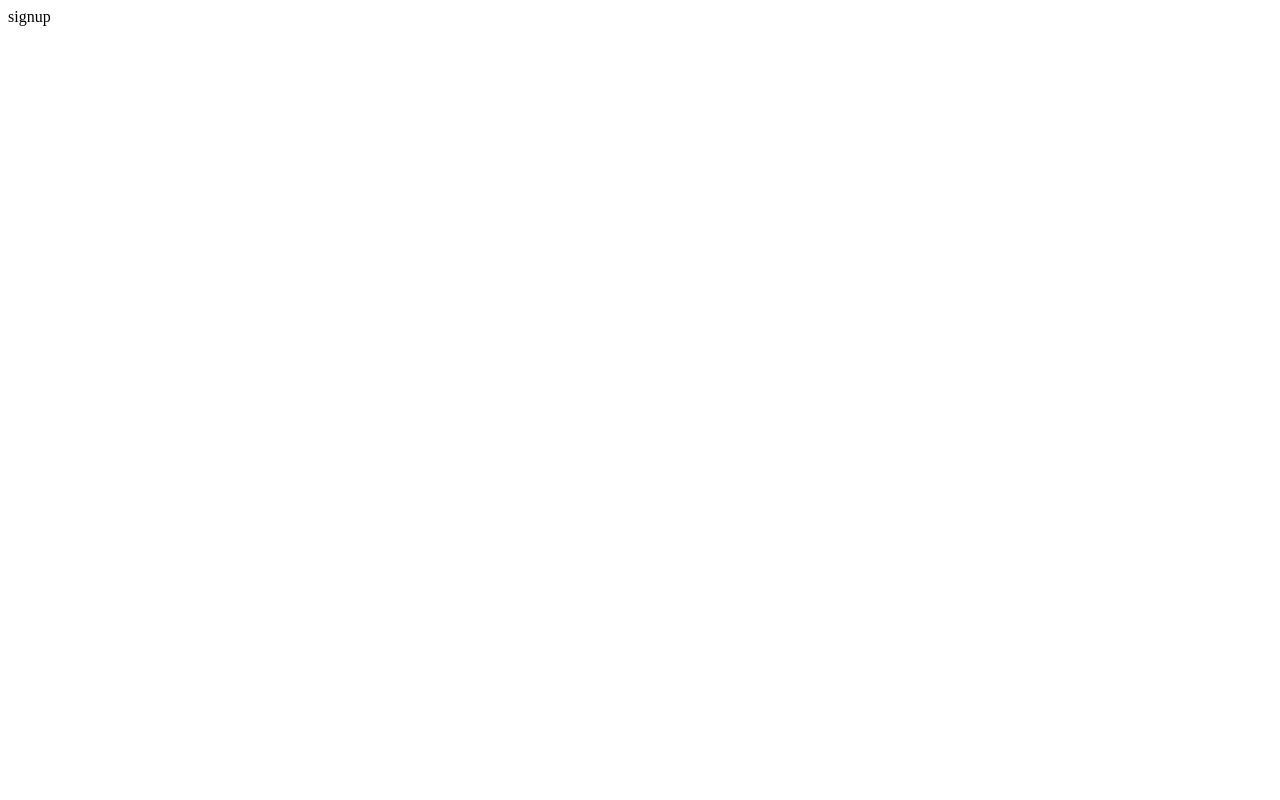
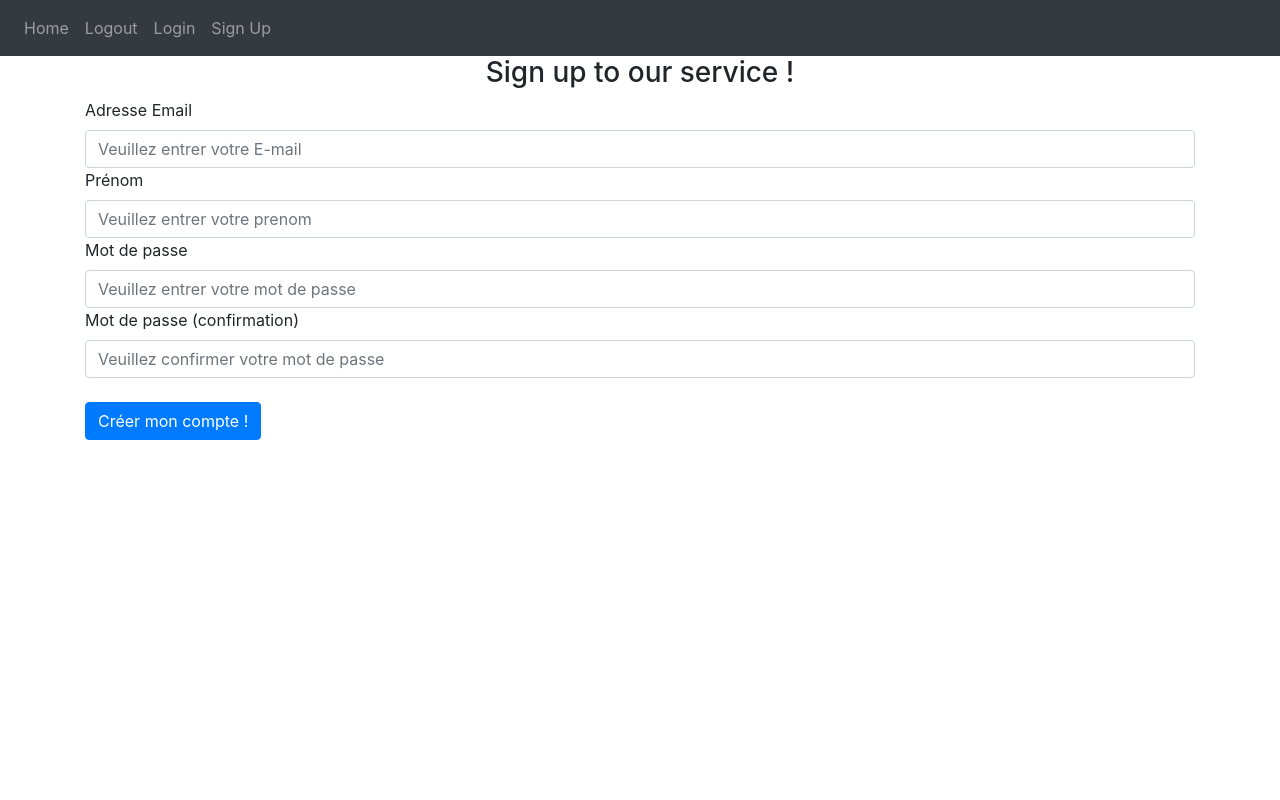
Before and after one commit to JosefBH/Notes, a Flask app: page /auth/signup in a window 1280 px wide. Before the commit the page is almost empty. Run offline with Flask 2, Linux system fonts and the light colour scheme; some libraries are stand-ins or nearby versions.

Commit message:
Added the signup page !

```diff
--- a/website/auth.py
+++ b/website/auth.py
@@ -1,15 +1,14 @@
-from flask import Blueprint
-
+from flask import Blueprint, render_template
 auth = Blueprint('auth', __name__)
 
 @auth.route('/login')
 def login():
-    return 'login'
+    return render_template("login.html")
 
 @auth.route('/signup')
 def signup():
-    return 'signup'
+    return render_template("signup.html")
 
 @auth.route('/logout')
 def logout():
-    return 'logout'
+    return render_template("home.html")
--- a/website/templates/base.html
+++ b/website/templates/base.html
@@ -26,6 +26,10 @@
             </div>
         </div>
     </nav>
+    <div class="container" >
+        {% block content %}
+        {% endblock %}
+    </div>
     <script src="https://code.jquery.com/jquery-3.2.1.slim.min.js"
         integrity="sha384-KJ3o2DKtIkvYIK3UENzmM7KCkRr/rE9/Qpg6aAZGJwFDMVNA/GpGFF93hXpG5KkN" crossorigin="anonymous">
     </script>
--- a/website/templates/home.html
+++ b/website/templates/home.html
@@ -1 +1,4 @@
-{% extends "base.html" %} {% block title %}changed{% endblock %}
+{% extends "base.html" %} {% block title %}Home{% endblock %}
+{% block content %}This is the home page ! <br>
+{{   text }}
+{% endblock %}
--- /dev/null
+++ b/website/templates/login.html
@@ -0,0 +1,2 @@
+{% extends "base.html" %} {% block title %}Login{% endblock %}
+{% block content %}This is the login page ! 😋{% endblock %}
--- /dev/null
+++ b/website/templates/signup.html
@@ -0,0 +1,48 @@
+{% extends "base.html" %} {% block title %}Sign-up{% endblock %}
+{% block content %}
+<form action="" method="post">
+  <h3 align="center">Sign up to our service !</h3>
+  <div class="form-group">
+    <label for="email">Adresse Email</label>
+    <input
+      type="email"
+      class="form-control"
+      id="email"
+      name="email"
+      placeholder="Veuillez entrer votre E-mail"
+      required
+    />
+
+    <label for="firstname">Prénom</label>
+    <input
+      type="text"
+      class="form-control"
+      id="fname"
+      name="fname"
+      placeholder="Veuillez entrer votre prenom"
+      required
+    />
+    <label for="password">Mot de passe</label>
+    <input
+      type="password"
+      class="form-control"
+      id="password"
+      name="password"
+      placeholder="Veuillez entrer votre mot de passe "
+      required
+    />
+    <label for="passwordc">Mot de passe (confirmation) </label>
+    <input
+      type="password"
+      class="form-control"
+      id="passwordc"
+      name="passwordc"
+      placeholder="Veuillez confirmer votre mot de passe "
+      required
+      />
+
+    <br>
+    <button type="submit" class="btn btn-primary" >Créer mon compte ! </button>
+  </div>
+</form>
+{% endblock %}
--- a/website/views.py
+++ b/website/views.py
@@ -3,4 +3,4 @@ views = Blueprint("views", __name__)
 
 @views.route("/")
 def root():
-    return render_template("home.html")
+    return render_template("home.html", text='this is a test string')
```
